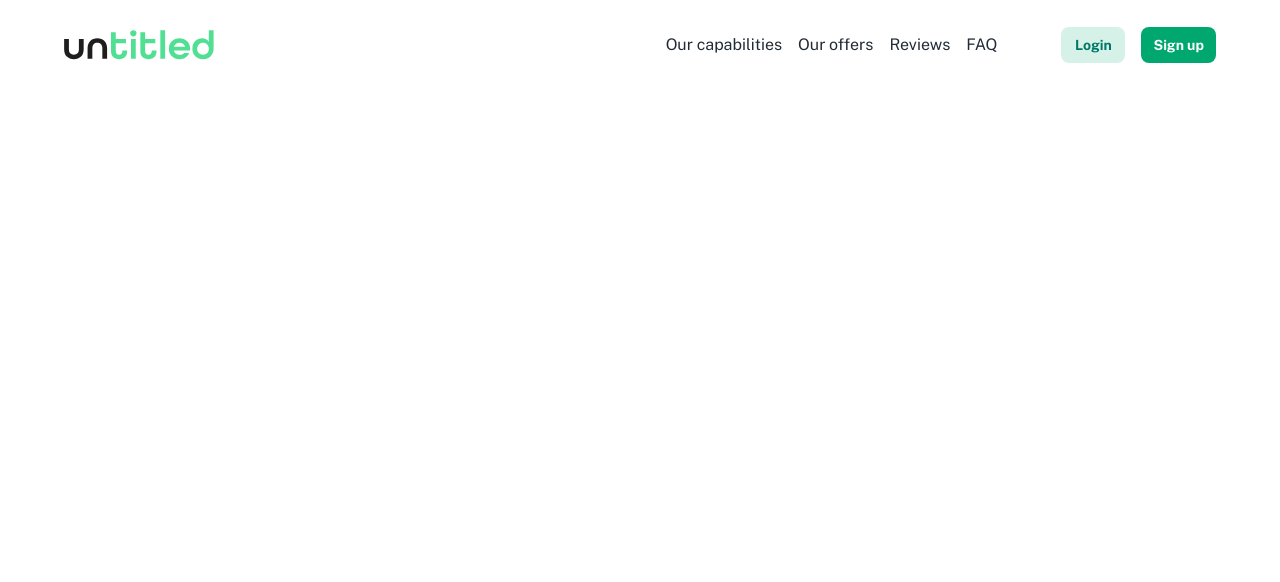
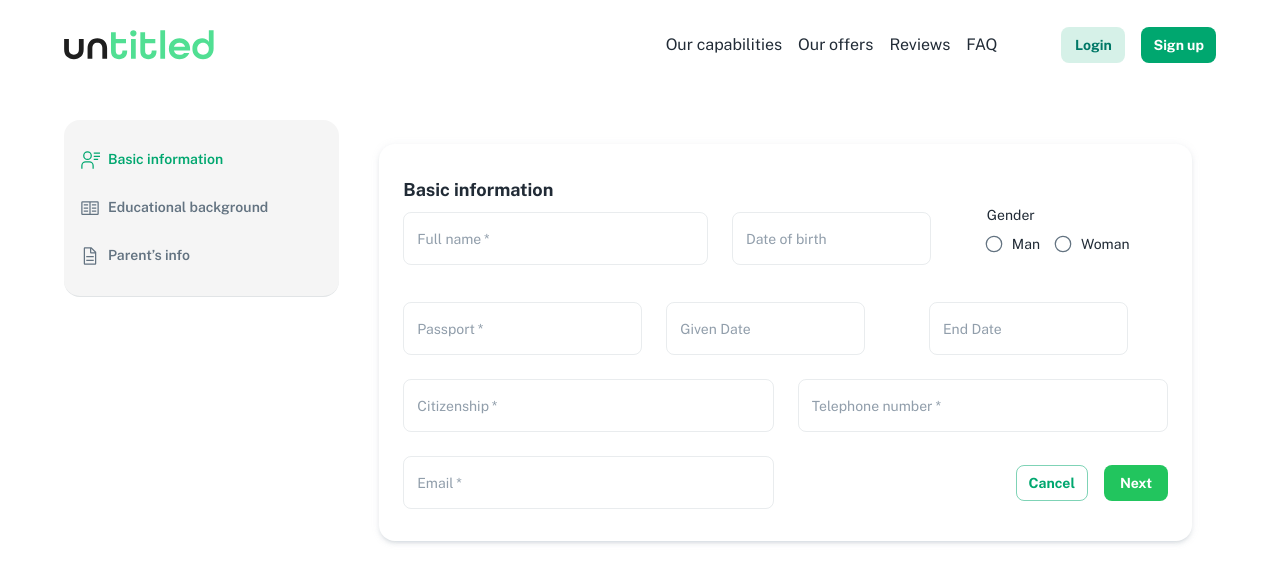
Before and after one commit to ravshanaliyev/university_app, a React (Vite) app: page / in a window 1280 px wide. Shown: the top 582 px of the page. Built offline with nearby package versions, Linux system fonts and the light colour scheme; no server answers.

Commit message:
application form

```diff
--- a/package.json
+++ b/package.json
@@ -27,12 +27,15 @@
     "@iconify/react": "^4.1.1",
     "@mui/lab": "^5.0.0-alpha.155",
     "@mui/material": "^5.14.20",
+    "@mui/x-date-pickers": "^7.12.1",
     "autosuggest-highlight": "^3.3.4",
     "axios": "^1.6.2",
     "date-fns": "^2.30.0",
     "framer-motion": "^10.16.16",
     "history": "^5.3.0",
+    "i": "^0.3.7",
     "lodash": "^4.17.21",
+    "npm": "^10.8.2",
     "nprogress": "^0.2.0",
     "react": "^18.2.0",
     "react-dom": "^18.2.0",
--- /dev/null
+++ b/src/components/app-form/application-form.tsx
@@ -0,0 +1,180 @@
+import { Button, Container, FormControlLabel, Grid, Radio, RadioGroup, Stack, TextField, Typography } from '@mui/material'
+import Tabs from '@mui/material/Tabs';
+import Tab from '@mui/material/Tab';
+import Box from '@mui/material/Box';
+import { useState } from 'react';
+import { AdapterDateFns } from '@mui/x-date-pickers/AdapterDateFns'
+import Iconify from '../iconify';
+import { DatePicker, LocalizationProvider } from '@mui/x-date-pickers';
+
+
+interface TabPanelProps {
+  children?: React.ReactNode;
+  index: number;
+  value: number;
+}
+function CustomTabPanel(props: TabPanelProps) {
+  const { children, value, index, ...other } = props;
+
+  return (
+    <div
+      role="tabpanel"
+      hidden={value !== index}
+      id={`simple-tabpanel-${index}`}
+      aria-labelledby={`simple-tab-${index}`}
+      {...other}
+    >
+      {value === index && <Box sx={{ p: 3 }}>{children}</Box>}
+    </div>
+  );
+}
+
+function a11yProps(index: number) {
+  return {
+    id: `simple-tab-${index}`,
+    'aria-controls': `simple-tabpanel-${index}`,
+  };
+}
+
+export default function ApplicationForm() {
+  const [value, setValue] = useState(0);
+  const [selectedDate, setSelectedDate] = useState(null);
+  const [givenDate, setGivenDate] = useState(null);
+  const [endDate, setEndDate] = useState(null);
+
+  const handleChange = (event: React.SyntheticEvent, newValue: number) => {
+    setValue(newValue);
+  };
+
+  return (
+    <Container maxWidth="lg">
+      <Stack margin='30px 0' direction='row' alignItems='start' gap={2}>
+        <Box sx={{ borderBottom: 1, borderColor: 'divider' }} bgcolor={'#f5f5f5'} width={300} padding={2} borderRadius={2}>
+          <Tabs textColor="primary" indicatorColor="primary" orientation='vertical' sx={{ '& .MuiTabs-indicator': { display: 'none' } }} variant='fullWidth' value={value} onChange={handleChange} aria-label="basic tabs example" >
+            <Tab sx={{ textTransform: 'none', justifyContent: 'flex-start' }} icon={<Iconify icon="carbon:user-profile" />} iconPosition="start" label="Basic information" {...a11yProps(0)} />
+            <Tab sx={{ textTransform: 'none', justifyContent: 'flex-start' }} icon={<Iconify icon="carbon:book" />} iconPosition="start" label="Educational background" {...a11yProps(1)} />
+            <Tab sx={{ textTransform: 'none', justifyContent: 'flex-start' }} icon={<Iconify icon="carbon:document" />} iconPosition="start" label="Parent’s info" {...a11yProps(2)} />
+          </Tabs>
+        </Box>
+        <CustomTabPanel value={value} index={0}>
+          <Container maxWidth="md" sx={{ background: '#fff', padding: 4, borderRadius: 2, boxShadow: 3 }}>
+            <Typography variant="h6" gutterBottom>
+              Basic information
+            </Typography>
+            <Grid container spacing={3}>
+              <Grid item xs={12} sm={5}>
+                <TextField
+                  required
+                  fullWidth
+                  label="Full name"
+                  variant="outlined"
+                  placeholder="Enter your full name"
+                />
+              </Grid>
+              <Grid item xs={12} sm={4}>
+                <LocalizationProvider dateAdapter={AdapterDateFns}>
+                  <DatePicker
+                    label="Date of birth"
+                    value={selectedDate}
+                    onChange={(newValue: any) => {
+                      setSelectedDate(newValue);
+                    }}
+                    //@ts-ignore
+                    renderInput={(params: any) => <TextField {...params} fullWidth />}
+                  />
+                </LocalizationProvider>
+              </Grid>
+              <Stack direction="column" margin={2}>
+                <Typography variant="body2">
+                  Gender
+                </Typography>
+                <Stack direction="row" gap={2} >
+                  <RadioGroup row aria-label="gender" name="gender">
+                    <FormControlLabel value="man" control={<Radio />} label="Man" />
+                    <FormControlLabel value="woman" control={<Radio />} label="Woman" />
+                  </RadioGroup>
+                </Stack>
+              </Stack>
+              <Grid item xs={12} sm={4}>
+                <TextField
+                  required
+                  fullWidth
+                  label="Passport"
+                  variant="outlined"
+                  placeholder="Your passport serial number"
+                />
+              </Grid>
+              <Grid item xs={12} sm={4}>
+                <LocalizationProvider dateAdapter={AdapterDateFns}>
+                  <DatePicker
+                    label="Given Date"
+                    value={givenDate}
+                    onChange={(newValue: any) => {
+                      setGivenDate(newValue);
+                    }}
+                    //@ts-ignore
+                    renderInput={(params: any) => <TextField {...params} fullWidth />}
+                  />
+                </LocalizationProvider>
+              </Grid>
+              <Grid item xs={12} sm={4}>
+                <LocalizationProvider dateAdapter={AdapterDateFns}>
+                  <DatePicker
+                    label="End Date"
+                    value={endDate}
+                    onChange={(newValue: any) => {
+                      setEndDate(newValue);
+                    }}
+                    //@ts-ignore
+                    renderInput={(params: any) => <TextField {...params} fullWidth />}
+                  />
+                </LocalizationProvider>
+              </Grid>
+              <Grid item xs={12} sm={6}>
+                <TextField
+                  required
+                  fullWidth
+                  label="Citizenship"
+                  variant="outlined"
+                  placeholder="Your citizenship"
+                />
+              </Grid>
+              <Grid item xs={12} sm={6}>
+                <TextField
+                  required
+                  fullWidth
+                  label="Telephone number"
+                  variant="outlined"
+                  placeholder="Enter your telephone number"
+                />
+              </Grid>
+              <Grid item xs={12} sm={6}>
+                <TextField
+                  required
+                  fullWidth
+                  label="Email"
+                  variant="outlined"
+                  placeholder="Enter your email"
+                />
+              </Grid>
+              <Grid item xs={12} sm={6} display="flex" justifyContent="flex-end" alignItems="center">
+                <Button variant="outlined" color="primary" sx={{ mr: 2 }}>
+                  Cancel
+                </Button>
+                <Button variant="contained" color="success">
+                  Next
+                </Button>
+              </Grid>
+            </Grid>
+          </Container>
+        </CustomTabPanel>
+        <CustomTabPanel value={value} index={1}>
+          Item Two
+        </CustomTabPanel>
+        <CustomTabPanel value={value} index={2}>
+          Item Three
+        </CustomTabPanel>
+      </Stack>
+    </Container>
+  )
+}
--- a/src/pages/home.tsx
+++ b/src/pages/home.tsx
@@ -1,9 +1,11 @@
+import ApplicationForm from "src/components/app-form/application-form";
 import Navbar from "src/components/navbar/navbar";
 
 export default function Home() {
   return (
     <div>
       <Navbar />
+      <ApplicationForm />
     </div>
   )
 }
```
Also changed, not shown: 2 other files (tests, documents, lock files or other folders).
